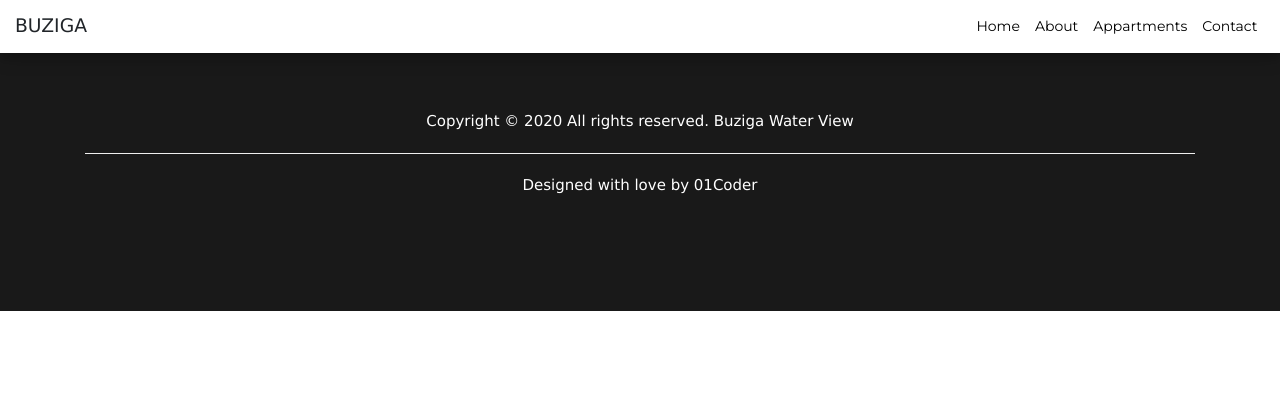
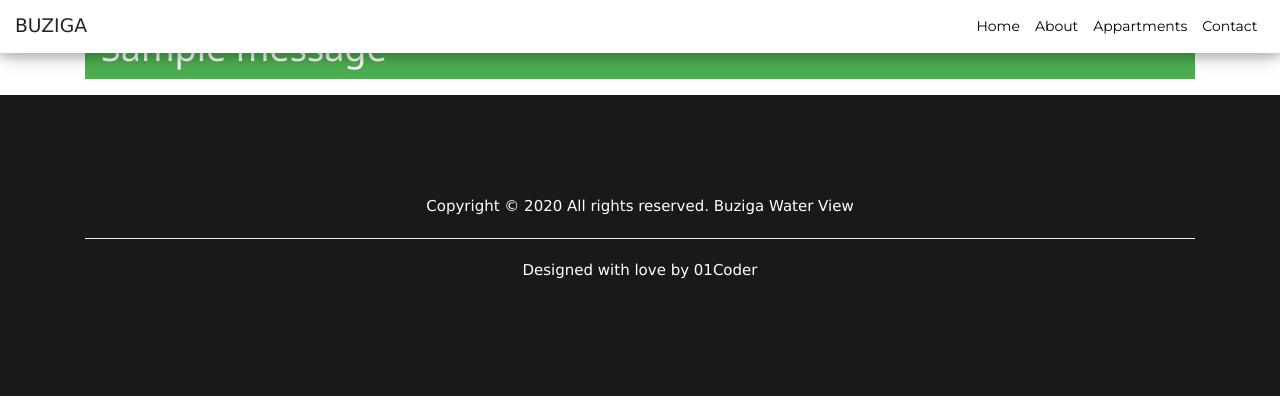
Before and after one commit to irabi01/apartment_web, a Django app: template apartment/templates/apartment/success.html in a window 1280 px wide. Shown: the top 420 px of the page. Run offline with Django 3.2, Linux system fonts and the light colour scheme; the template is opened without the code that fills it: most values are stand-ins (such as "Sample title", 1, 10 or a date in 2020); one stand-in notice (Sample message) is shown; some libraries are stand-ins or nearby versions.

Commit message:
add message box

```diff
--- a/apartment/templates/apartment/success.html
+++ b/apartment/templates/apartment/success.html
@@ -5,7 +5,15 @@
     <div class="container">
         <div class="row">
             <div class="col-md-12">
-                <h1></h1>
+                {% if messages %}
+                    {% for message in messages %}
+                    <div class="w3-panel w3-display-container w3-green">
+                    <span onclick="this.parentElement.style.display='none'"
+                    class="w3-button w3-display-topright">x</span>
+                    <h1 {% if message.tags %} class="{{message.tags}}" {% endif %}>{{message}}</h1>
+                    </div>
+                    {% endfor %}
+                {% endif %}
             </div>
         </div>
     </div>
```
